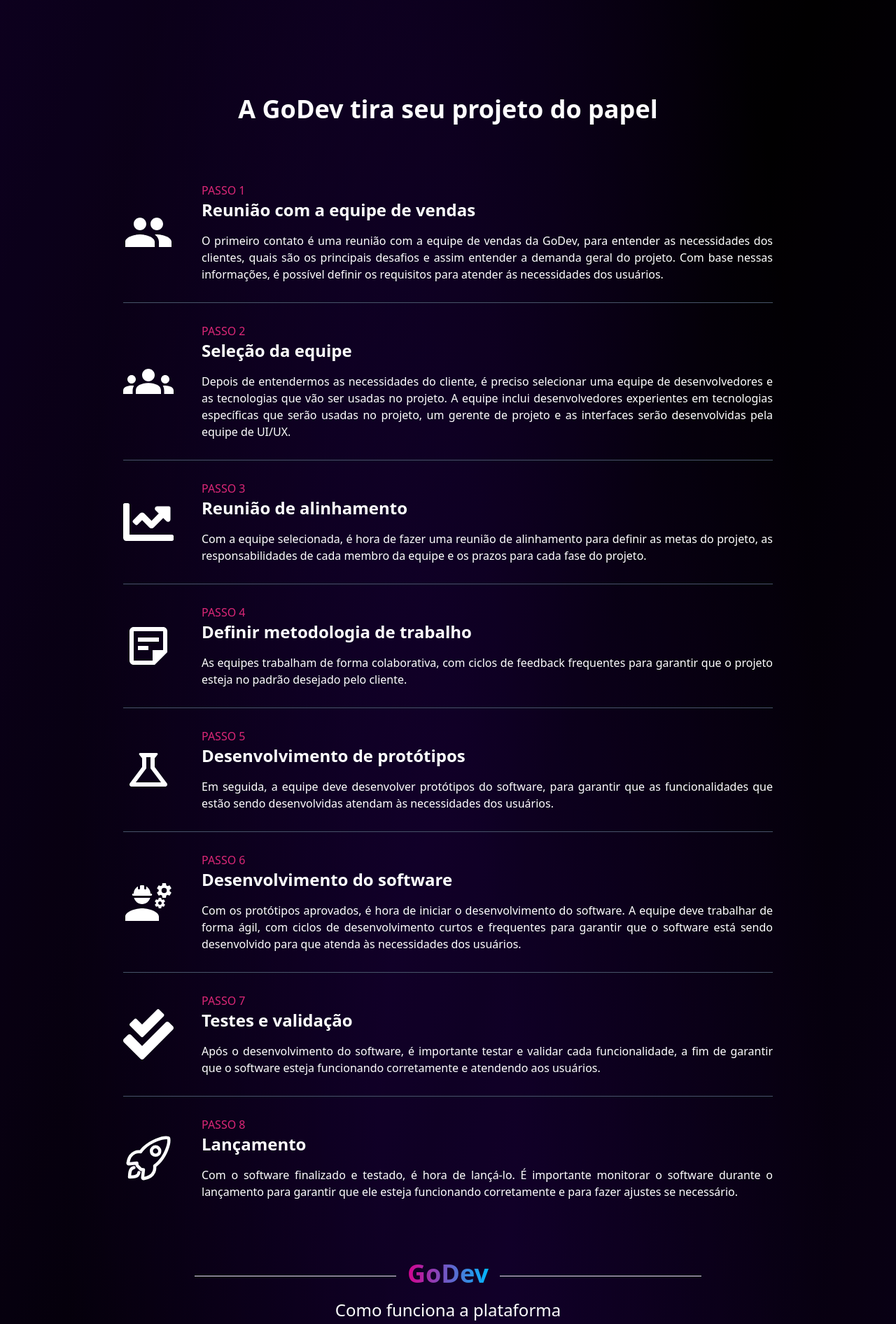
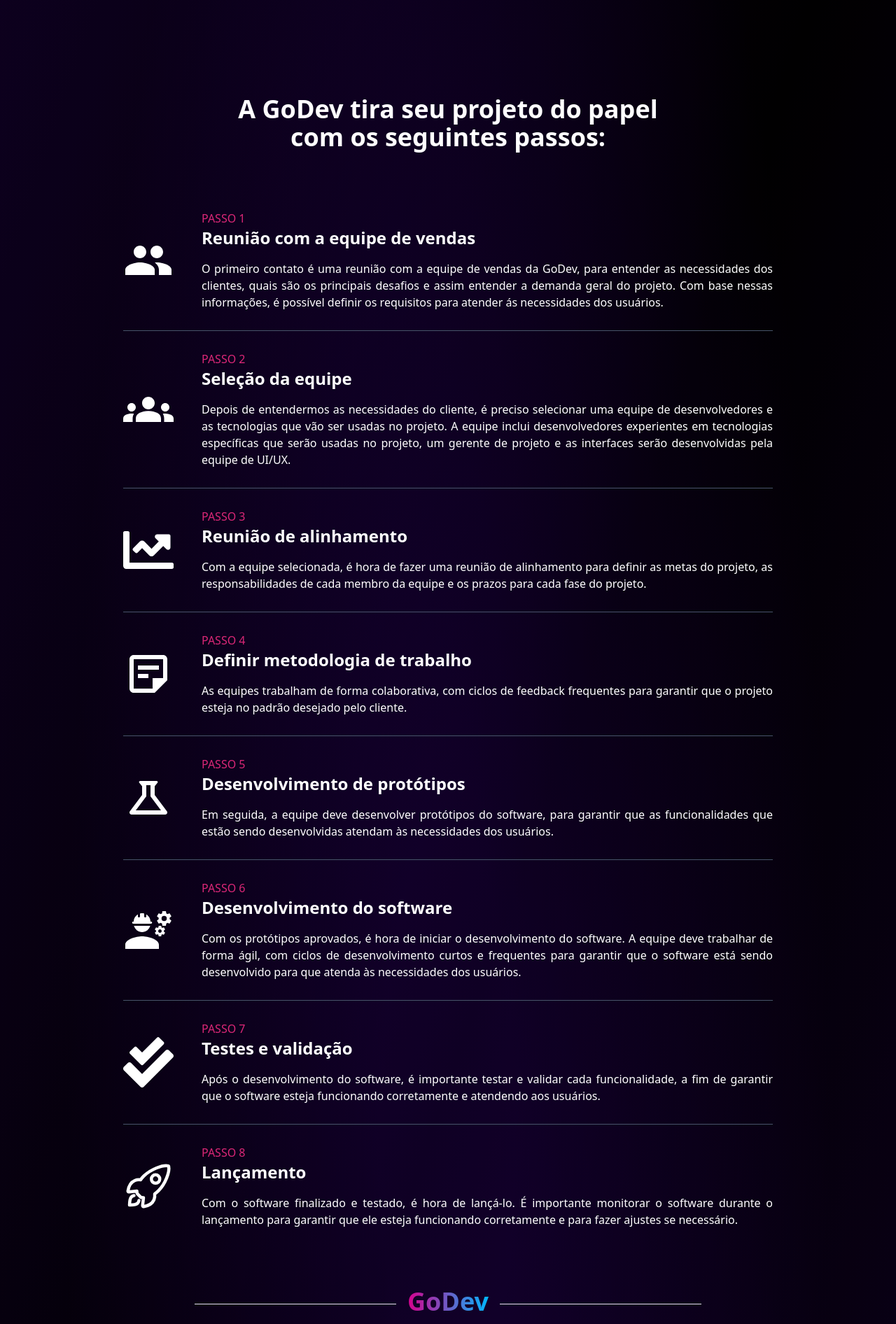
Before and after one commit to GuilhermeSegattoo/inforGerencial-landpage, a Next.js app: page / in a window 1280 px wide. Shown: the part 1400-3292 px from the top of the page at 70% size. Built offline with nearby package versions, Linux system fonts and the light colour scheme.

Commit message:
Fix.Troca de títulos e texto

```diff
--- a/components/home/passo_a_passo/index.tsx
+++ b/components/home/passo_a_passo/index.tsx
@@ -6,7 +6,7 @@
 export const PassoAPasso = () => {
   return (
     <section id="passo_a_passo" role="grid" aria-labelledby='passo_a_passo' className='bg-black/25 flex flex-col items-center h-auto'>
-      <h2 className="text-white text-center font-bold text-4xl p-4 mt-14">A GoDev tira seu projeto do papel</h2>
+      <h2 className="text-white text-center font-bold text-4xl p-4 mt-14 max-w-2xl">A GoDev tira seu projeto do papel com os seguintes passos:</h2>
       <div className="flex flex-col items-center mt-10 mx-10 md:mx-20 lg:mx-44 divide-y divide-slate-600 max-w-6xl">
         <Step
           icon={<MdGroup/>}
--- a/components/home/sobre/index.tsx
+++ b/components/home/sobre/index.tsx
@@ -14,8 +14,7 @@
                     <hr className="my-8 w-72 h-px bg-gray-200 border-0 dark:bg-blue-700" />
                 </div>
                 <div className='text-white flex flex-col justify-center items-center'>
-                    <h2 className='text-3xl cel:text-2xl'>Como funciona a plataforma</h2>
-                    <h3 className='text-xl cel:text-base'>Com a GoDev, é possível tirar suas ideias do papel. Conheça alguns benefícios da nossa solução!</h3>
+                    <h2 className='text-3xl cel:text-2xl'>Conheça alguns benefícios da nossa solução!</h2>
                 </div>
             </div>
             <div className='flex w-full justify-center px-10 lg:p-0'>
--- a/components/home/solucao/index.tsx
+++ b/components/home/solucao/index.tsx
@@ -2,12 +2,8 @@
     return (
         <section id="solucao" className=' bg-black/25 flex flex-col justify-center items-center mb-1'>
             <div className='container mx-auto flex flex-col mt-20 max-w-4xl '>
-                <div className='flex text-center lg:text-start flex-col lg:flex-row items-center'>
-                    <h2 className='text-white font-bold text-4xl p-4'>A GoDev tira seu projeto do papel com os seguintes passos:</h2>
-                    <div className='flex flex-col justify-end w-72 items-center lg:items-start'>
-                        <hr className="border-blue-800 w-20 border-1 rounded bg-white mt-2 mb-2" />
-                        <span className='text-slate-200'>Os quatro E`s da GoDev</span>
-                    </div>
+                <div className='flex justify-center lg:text-start lg:flex-row items-center'>
+                    <h2 className='text-white font-bold text-4xl p-4'>Os quatro E`s da GoDev</h2>
                 </div>
                 <div className='p-10 my-16 grid grid-cols-1 lg:grid-cols-2 gap-16'>
                     <div className='flex flex-col items-center gap-2'>
```
